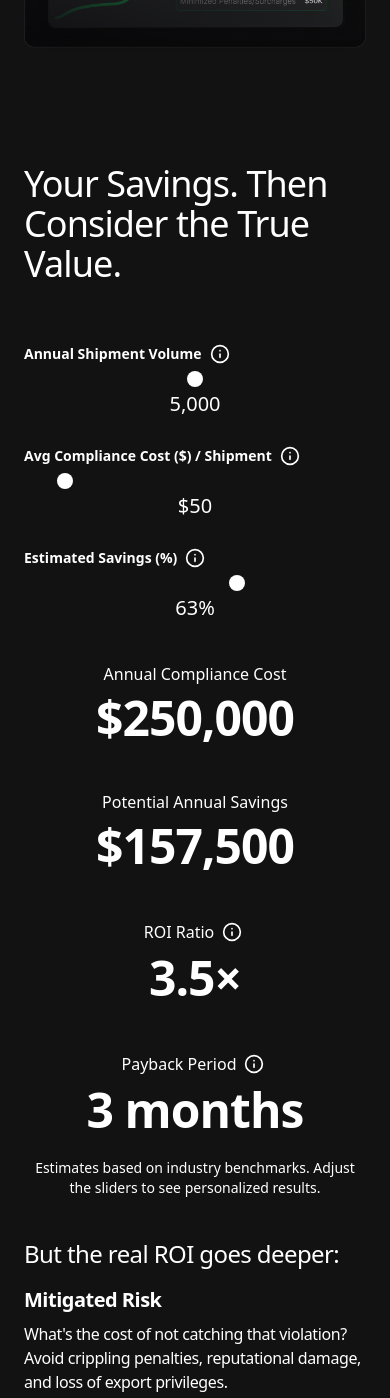
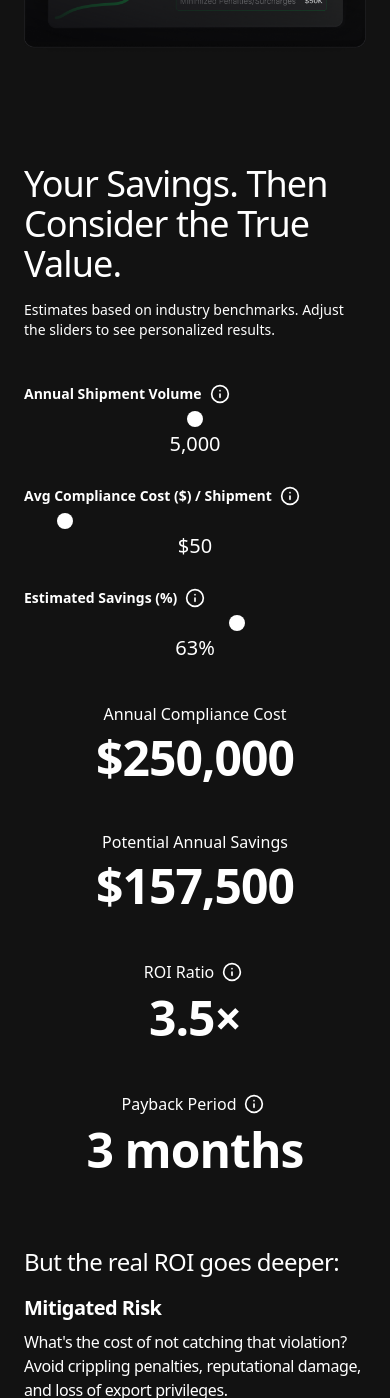
Before and after one commit to velocitycompliance/velocitycompliance.github.io, a Next.js app: page / in a window 390 px wide. Shown: the part 5122-6520 px from the top of the page. Built offline with nearby package versions, Linux system fonts and the light colour scheme; no server answers.

Commit message:
Fix borders

```diff
--- a/app/page.tsx
+++ b/app/page.tsx
@@ -265,6 +265,9 @@ export default function Home() {
           <h2 className="scroll-m-20 text-4xl font-medium tracking-tight mb-4 text-left">
             Your Savings. Then Consider the True Value.
           </h2>
+          <p className="text-sm text-muted-foreground text-left mt-4">
+            Estimates based on industry benchmarks. Adjust the sliders to see personalized results.
+          </p>
           <ROICalculator />
           <h3 className="scroll-m-20 text-2xl font-medium tracking-tight text-left mb-4">
             But the real ROI goes deeper:
--- a/components/roiCalculator.tsx
+++ b/components/roiCalculator.tsx
@@ -144,7 +144,7 @@ const AmazingROICalculatorWithSliders: React.FC = () => {
             </div>
           </div>
 
-          <div className="grid grid-cols-1 md:grid-cols-2 gap-12 text-center mb-6">
+          <div className="grid grid-cols-1 md:grid-cols-2 gap-12 text-center mb-8">
             <div className="border border-border/40 rounded-lg shadow-lg bg-background/50">
               <p className="font-medium text-muted-foreground mb-2">
                 Annual Compliance Cost
@@ -154,7 +154,7 @@ const AmazingROICalculatorWithSliders: React.FC = () => {
               </TypingAnimation>
             </div>
 
-            <div className="border border-border/40 rounded-lg shadow-lg bg-background/50">
+            <div>
               <p className="font-medium text-muted-foreground mb-2">
                 Potential Annual Savings
               </p>
@@ -163,7 +163,7 @@ const AmazingROICalculatorWithSliders: React.FC = () => {
               </TypingAnimation>
             </div>
 
-            <div className="border border-border/40 rounded-lg shadow-lg bg-background/50">
+            <div>
               <p className="font-medium text-muted-foreground mb-2 flex items-center justify-center gap-1">
                 ROI Ratio
                 <ResponsiveHint>
@@ -177,7 +177,7 @@ const AmazingROICalculatorWithSliders: React.FC = () => {
               </TypingAnimation>
             </div>
 
-            <div className="border border-border/40 rounded-lg shadow-lg bg-background/50">
+            <div>
               <p className="font-medium text-muted-foreground mb-2 flex items-center justify-center gap-1">
                 Payback Period
                 <ResponsiveHint>
@@ -192,9 +192,6 @@ const AmazingROICalculatorWithSliders: React.FC = () => {
             </div>
           </div>
 
-          <p className="text-sm text-muted-foreground text-center mt-4">
-            Estimates based on industry benchmarks. Adjust the sliders to see personalized results.
-          </p>
         </div>
       </section>
     </TooltipProvider>
```
